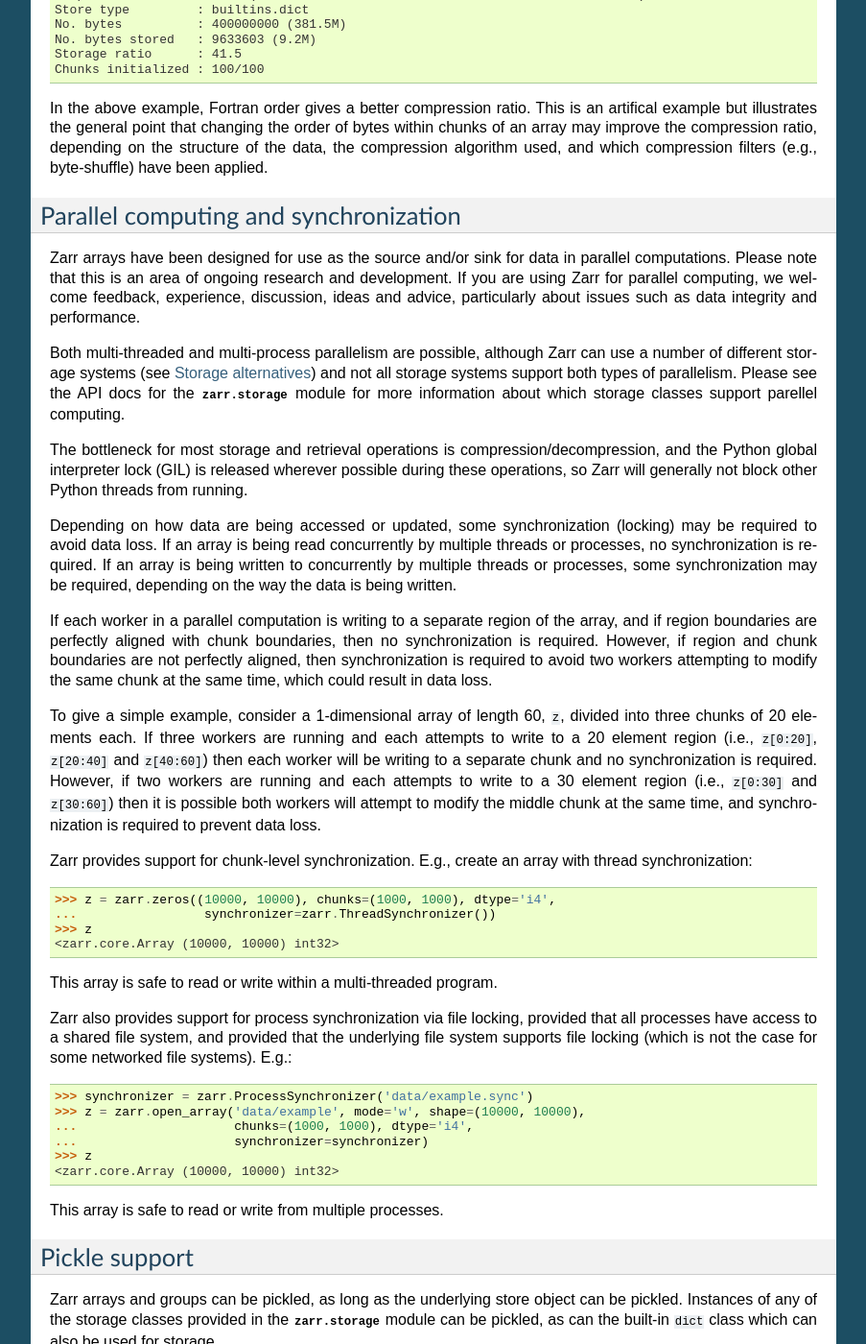
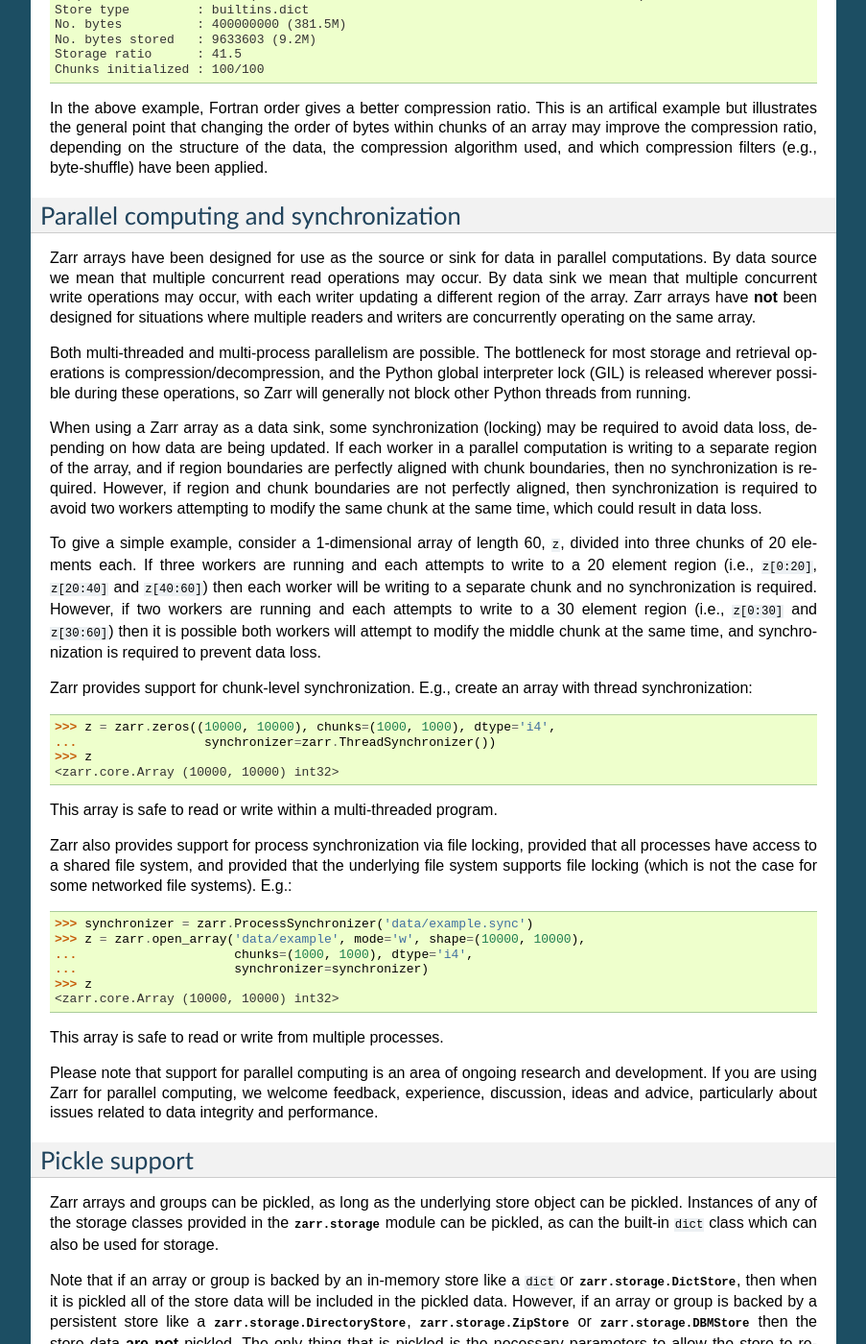
Before and after one commit to enthusiastdev121/zarr-python, a Sphinx documentation site: the page built from docs/tutorial.rst, in a window 1280 px wide and 1400 px high, scrolled down 14525 px. Shown: the whole window at 96% size, without its empty margins (198-1101 px from the left). Built offline with Sphinx 7.4.7, drawn with Linux system fonts in a browser that asks for light colours; the version number could not be read and is left out.

Commit message:
reedit parallel section

```diff
--- a/docs/tutorial.rst
+++ b/docs/tutorial.rst
@@ -927,34 +927,24 @@ filters (e.g., byte-shuffle) have been applied.
 Parallel computing and synchronization
 --------------------------------------
 
-Zarr arrays have been designed for use as the source and/or sink for data in
-parallel computations. Please note that this is an area of ongoing research and
-development. If you are using Zarr for parallel computing, we welcome feedback,
-experience, discussion, ideas and advice, particularly about issues such as data
-integrity and performance.
+Zarr arrays have been designed for use as the source or sink for data in
+parallel computations. By data source we mean that multiple concurrent read
+operations may occur. By data sink we mean that multiple concurrent write
+operations may occur, with each writer updating a different region of the
+array. Zarr arrays have **not** been designed for situations where multiple
+readers and writers are concurrently operating on the same array.
 
-Both multi-threaded and multi-process parallelism are possible, although Zarr
-can use a number of different storage systems (see :ref:`tutorial_storage`) and
-not all storage systems support both types of parallelism. Please see the API
-docs for the :mod:`zarr.storage` module for more information about which storage
-classes support parellel computing.
+Both multi-threaded and multi-process parallelism are possible. The bottleneck
+for most storage and retrieval operations is compression/decompression, and the
+Python global interpreter lock (GIL) is released wherever possible during these
+operations, so Zarr will generally not block other Python threads from running.
 
-The bottleneck for most storage and retrieval operations is
-compression/decompression, and the Python global interpreter lock (GIL) is
-released wherever possible during these operations, so Zarr will generally not
-block other Python threads from running.
-
-Depending on how data are being accessed or updated, some synchronization
-(locking) may be required to avoid data loss. If an array is being read
-concurrently by multiple threads or processes, no synchronization is
-required. If an array is being written to concurrently by multiple threads or
-processes, some synchronization may be required, depending on the way the data
-is being written.
-
-If each worker in a parallel computation is writing to a separate region of the
-array, and if region boundaries are perfectly aligned with chunk boundaries,
-then no synchronization is required. However, if region and chunk boundaries are
-not perfectly aligned, then synchronization is required to avoid two workers
+When using a Zarr array as a data sink, some synchronization (locking) may be
+required to avoid data loss, depending on how data are being updated. If each
+worker in a parallel computation is writing to a separate region of the array,
+and if region boundaries are perfectly aligned with chunk boundaries, then no
+synchronization is required. However, if region and chunk boundaries are not
+perfectly aligned, then synchronization is required to avoid two workers
 attempting to modify the same chunk at the same time, which could result in data
 loss.
 
@@ -990,6 +980,11 @@ some networked file systems). E.g.::
     <zarr.core.Array (10000, 10000) int32>
 
 This array is safe to read or write from multiple processes.
+
+Please note that support for parallel computing is an area of ongoing research
+and development. If you are using Zarr for parallel computing, we welcome
+feedback, experience, discussion, ideas and advice, particularly about issues
+related to data integrity and performance.
 
 .. _tutorial_pickle:
 
```
